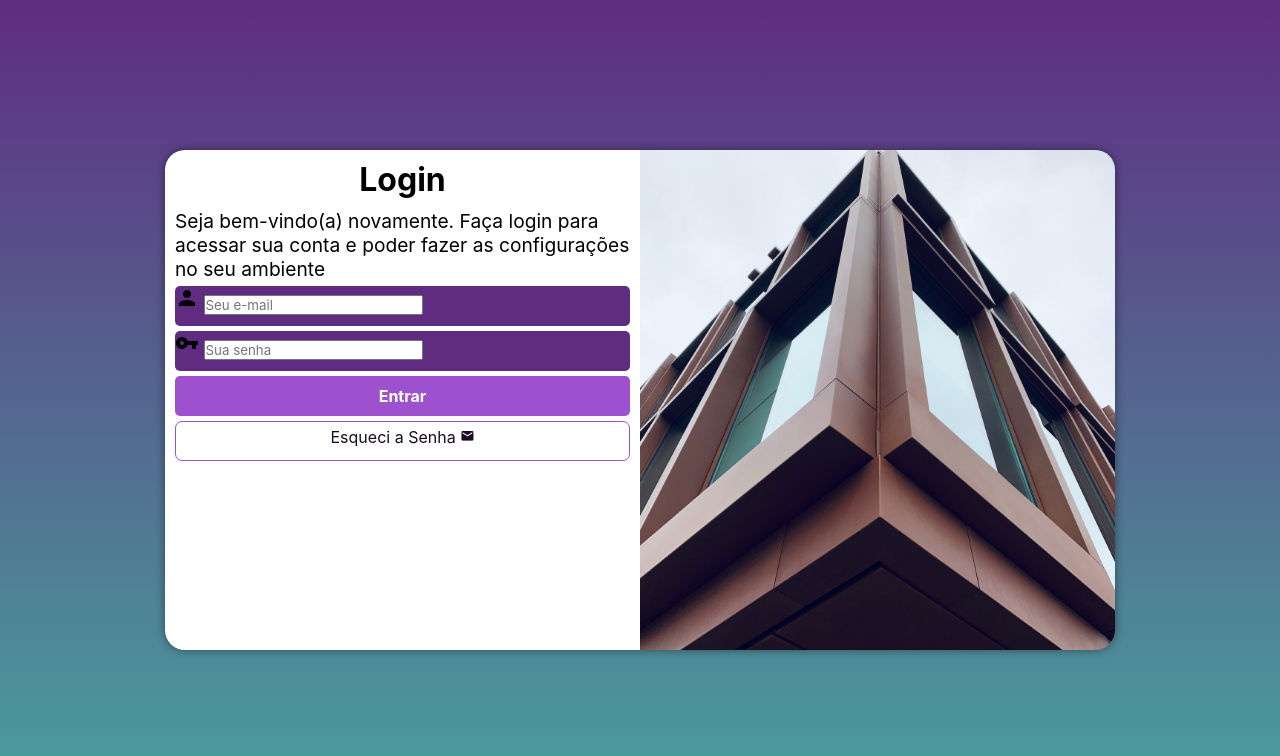
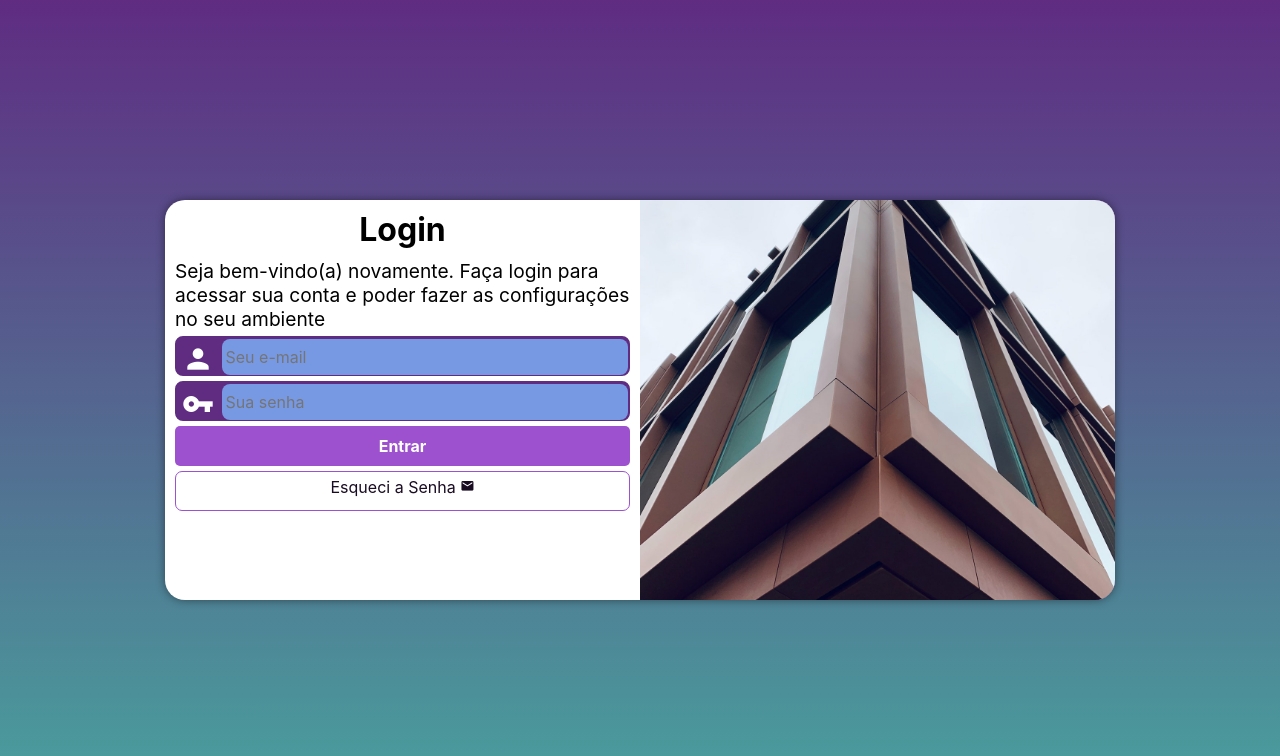
Before and after one commit to jeovasoares/projeto-login, a plain HTML site: page index.html in a window 1280 px wide. Drawn offline with Linux system fonts and the light colour scheme.

Commit message:
ajuste no input

```diff
--- a/estilos/media-query.css
+++ b/estilos/media-query.css
@@ -12,6 +12,12 @@ desktop: 992px até 1200px
 
     section#login {
         width: 80vw;
+        height: 280px;
+    }
+
+    section#login {
+        width: 80vw;
+        height: 280px;
     }
     section#login > div#imagem {
         float: left;
@@ -30,6 +36,7 @@ desktop: 992px até 1200px
     }
     section#login {
         width: 950px;
+        height: 400px;
     }
     section#login > div#imagem {
         float: right;
--- a/estilos/style.css
+++ b/estilos/style.css
@@ -29,7 +29,6 @@ section#login {
     position: absolute;
     top: 50%;
     left: 50%;
-    transform: translate(-50%, -50%);
     overflow: hidden;
     background-color: white;
     width: 250px;
@@ -39,6 +38,7 @@ section#login {
     box-shadow: 0px 0px 10px rgba(0, 0, 0, 0.450);
     transition: width .2s, height .2s;
     transition-timing-function: ease;
+    transform: translate(-50%, -50%);
 }
 
 section#login > div#imagem {
@@ -64,14 +64,39 @@ div#formulario > p {
 
 form > div.campo {
     background-color: #5f2c82;
+    border: 2px solid #5f2c82;
+    display: block;
     width: 100%;
     height: 40px;
-    border-radius: 5px;
+    border-radius: 8px;
     margin: 5px 0px;
 }
 
 form > div > label {
     display: none;
+}
+
+div.campo > span {
+    color: white;
+    /*background-color: black;*/
+    font-size: 2em;
+    width: 40px;
+    padding: 5px;
+}
+
+div.campo > input {
+    background-color: #7799e4;
+    font-size: 1em;
+    width: calc(100% - 45px);
+    height: 100%;
+    border: 0px;
+    border-radius: 8px;
+    padding: 4px;
+    transform: translateY(-12px);
+}
+
+div.campo > input:focus-within {
+    background-color: white;
 }
 
 form > input[type=submit] {
```
